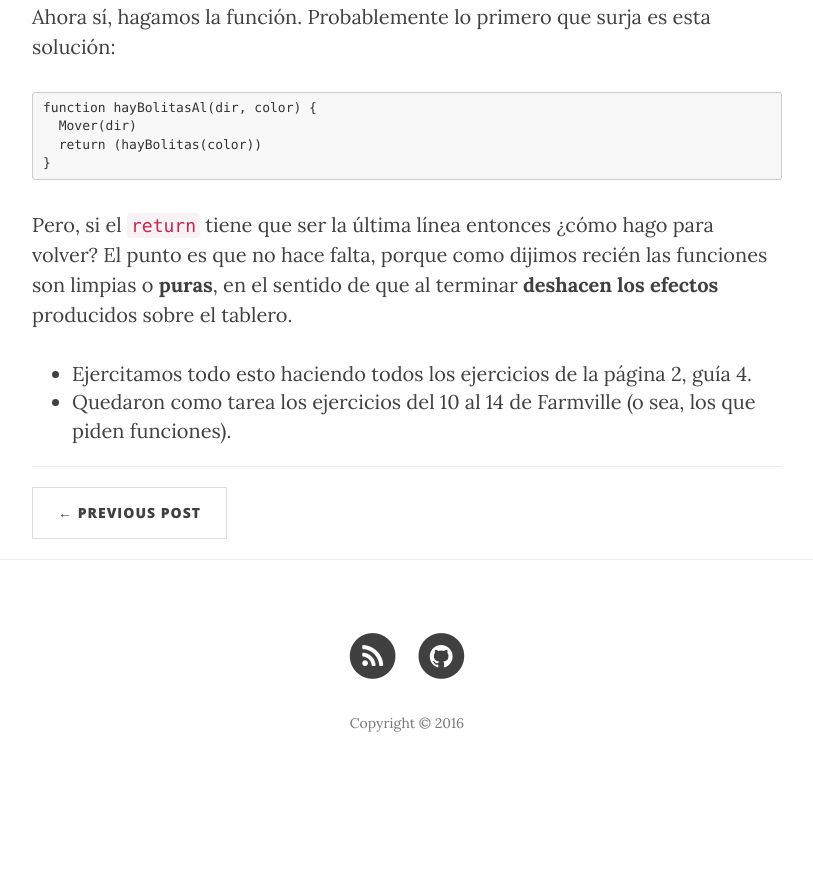
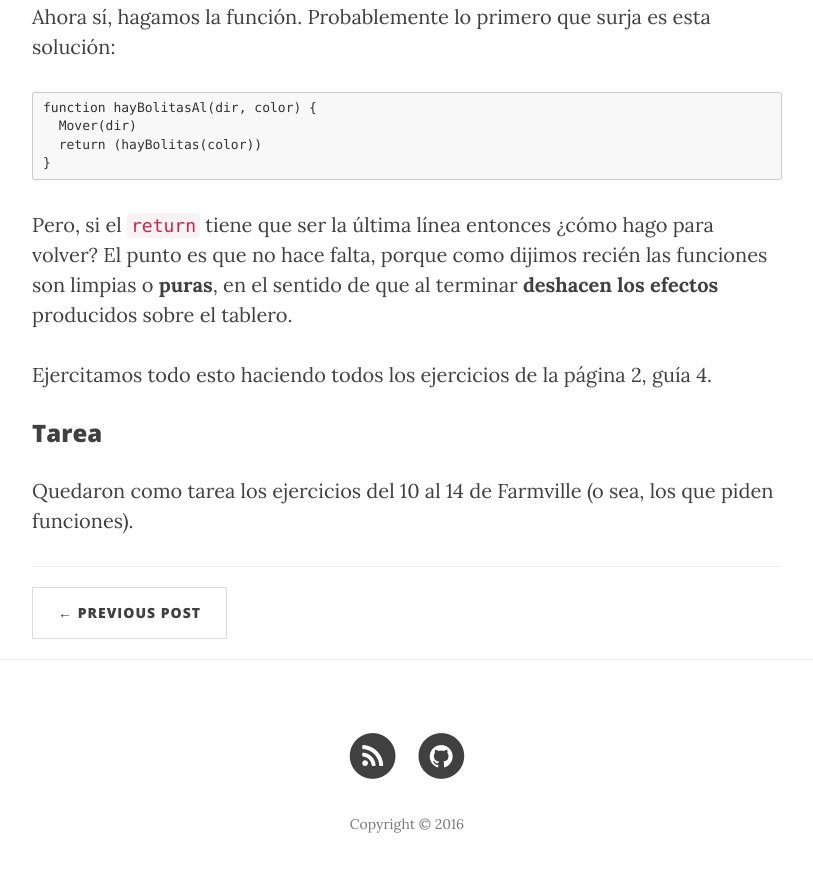
Before and after one commit to inpr-sarmiento/inpr-sarmiento.github.io, a Jekyll site: the page built from _posts/2016-04-19-bitacora-clase-9.md, in a window 1280 px wide and 900 px high, scrolled down 3870 px. Shown: the top 872 px of the window, without its empty margins (233-1046 px from the left). Built offline with Jekyll 4.4.1, drawn with Linux system fonts in a browser that asks for light colours; nearby versions of some CDN libraries; emoji names are drawn with the system emoji font; before the commit the page ends 4669 px from its top, so only the background shows below that.

Commit message:
Formato post clase 9

```diff
--- a/_posts/2016-04-19-bitacora-clase-9.md
+++ b/_posts/2016-04-19-bitacora-clase-9.md
@@ -92,5 +92,7 @@ function hayBolitasAl(dir, color) {
 
 Pero, si el `return` tiene que ser la última línea entonces ¿cómo hago para volver? El punto es que no hace falta, porque como dijimos recién las funciones son limpias o **puras**, en el sentido de que al terminar **deshacen los efectos** producidos sobre el tablero.
 
-* Ejercitamos todo esto haciendo todos los ejercicios de la página 2, guía 4.
-* Quedaron como tarea los ejercicios del 10 al 14 de Farmville (o sea, los que piden funciones).
+Ejercitamos todo esto haciendo todos los ejercicios de la página 2, guía 4.
+
+### Tarea
+Quedaron como tarea los ejercicios del 10 al 14 de Farmville (o sea, los que piden funciones).
```
